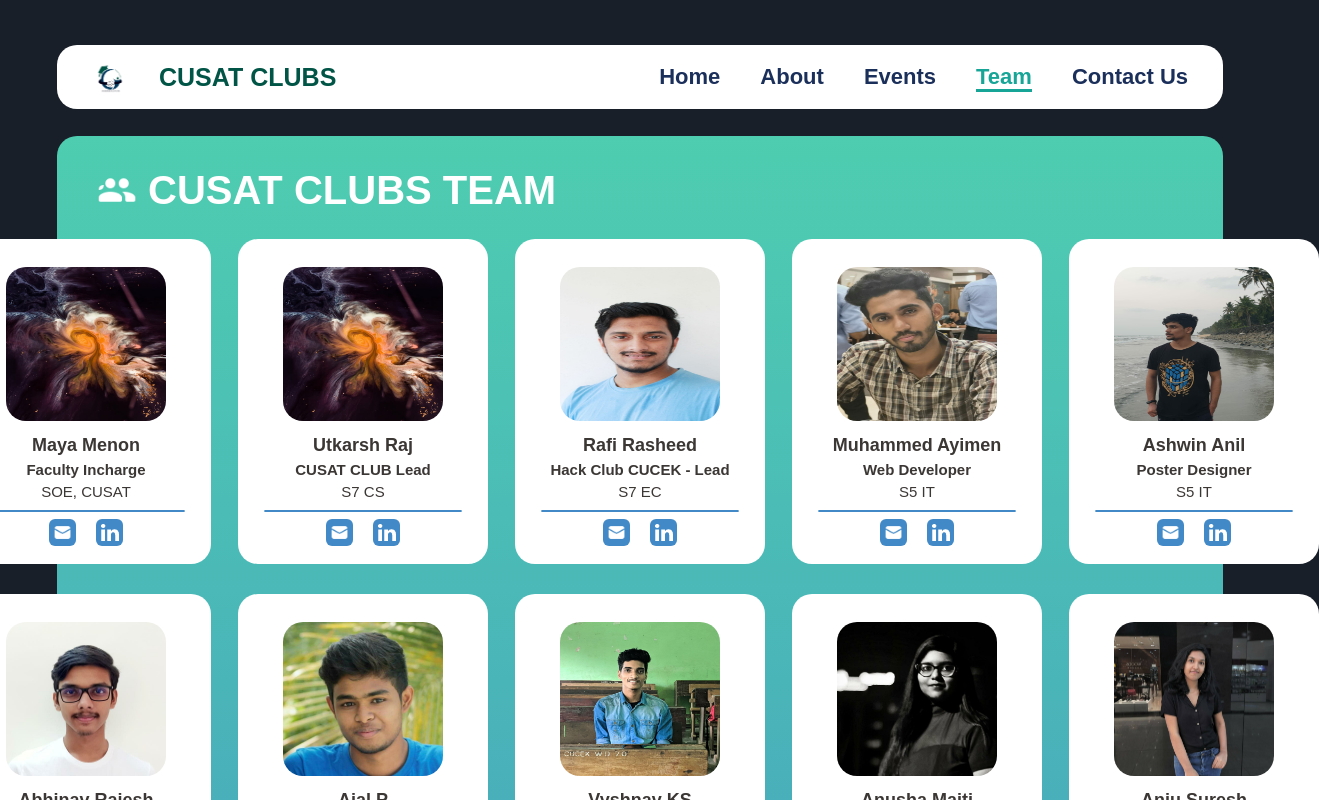
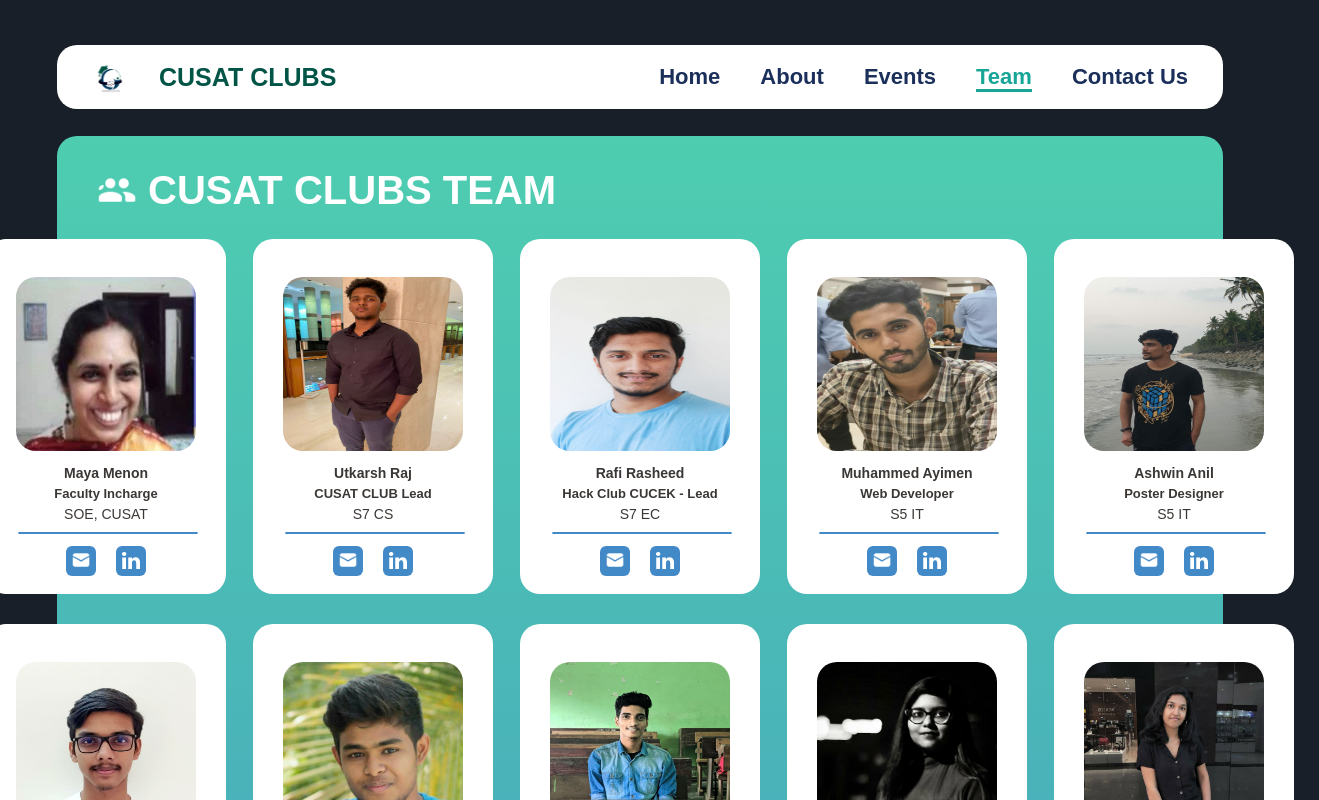
Before and after one commit to i-aiymen/CUSAT-club, a React (Create React App) app in the folder cusat_club_website/: page /team in a window 1280 px wide. Shown: the top 800 px of the page, 1319 px wide, since content can reach past the window. Built offline with nearby package versions, Linux system fonts and the light colour scheme.

Commit message:
Updated: All the team members details in teams page

```diff
--- a/cusat_club_website/src/arrow.css
+++ b/cusat_club_website/src/arrow.css
@@ -181,3 +181,41 @@
 	position: relative;
 	top: 5px;
 }
+
+@media only screen and (max-width: 1870px) {
+	.dot1 {
+		height: 35px;
+		width: 35px;
+	}
+
+	.Social {
+		width: 25px;
+		height: 25px;
+	}
+
+	.Social1 {
+		top: 7px;
+	}
+	.dot1.dot2 {
+		bottom: 10px;
+	}
+}
+
+@media only screen and (max-width: 1500px) {
+	.dot1 {
+		height: 30px;
+		width: 30px;
+	}
+
+	.Social {
+		width: 20px;
+		height: 20px;
+	}
+
+	.Social1 {
+		top: 6px;
+	}
+	.dot1.dot2 {
+		bottom: 6px;
+	}
+}
--- a/cusat_club_website/src/components/teamDesktop/TeamCard.js
+++ b/cusat_club_website/src/components/teamDesktop/TeamCard.js
@@ -1,7 +1,6 @@
 import React from "react";
 import "../../arrow.css"
 import { StyleSheet, css } from "aphrodite";
-import Img from "../../assets/logo/img.jpg";
 import { COLORS } from "../../styles/Constants";
 import Team from "../../assets/icons/Teams 2nd page.png";
 import Mail from "../../assets/icons/MAIL.png";
@@ -25,6 +24,8 @@
 import Pratheeksha from "../../assets/images/pratheeksha.jpg";
 import Midhuna from "../../assets/images/midhuna.jpg";
 import Aswanth from "../../assets/images/aswanth.jpg";
+import Utkarsh from "../../assets/images/Utkarsh.jpg";
+import Maya from "../../assets/images/Maya.jpg";
 
 const Main = () => {
 	return (
@@ -40,7 +41,7 @@
 					<div className={css(styles.profile_card)}>
 						<div className={css(styles.profile_content)}>
 							<div className={css(styles.profile_image)}>
-								<img src={Img} alt="first user" className={css(styles.img)}/>
+								<img src={Maya} alt="first user" className={css(styles.img)}/>
 							</div>
 							<div className={css(styles.desc)}>
 								<div className={css(styles.name)}>Maya Menon</div>
@@ -57,7 +58,7 @@
 					<div className={css(styles.profile_card)}>
 						<div className={css(styles.profile_content)}>
 							<div className={css(styles.profile_image)}>
-								<img src={Img} alt="first user" className={css(styles.img)}/>
+								<img src={Utkarsh} alt="first user" className={css(styles.img)}/>
 							</div>
 							<div className={css(styles.desc)}>
 								<div className={css(styles.name)}>Utkarsh Raj</div>
@@ -451,7 +452,12 @@
 	link: {
 		marginTop: "10px",
 		marginBottom: "5px",
-		marginLeft: "20px"
+		marginLeft: "20px",
+		'@media only screen and (max-width: 1870px)': {
+			marginTop: "15px"
+
+		},
+
 	},
 	profile_card: {
 		backgroundColor: "#ffffff",
@@ -459,6 +465,20 @@
 		height: "325px",
 		borderRadius: "20px",
 		margin: "20px 11px 10px 11px",
+		'@media only screen and (max-width: 1870px)': {
+			width: "310px",
+			height: "410px"
+
+		},
+		'@media only screen and (max-width: 1680px)': {
+			width: "270px",
+			height: "385px"
+
+		},
+		'@media only screen and (max-width: 1500px)': {
+			width: "240px",
+			height: "355px",
+		},
 	},
 	profile_content: {
 		padding:"15px",
@@ -468,6 +488,21 @@
 		width: "160px",
 		height: "154px",
 		borderRadius: "20px",
+		'@media only screen and (max-width: 1870px)': {
+			width: "220px",
+			height: "200px",
+			marginTop: "10px"
+
+		},
+		'@media only screen and (max-width: 1680px)': {
+			width: "195px",
+			height: "189px"
+
+		},
+		'@media only screen and (max-width: 1500px)': {
+			width: "180px",
+			height: "174px",
+		},
 	},
 	profile_image: {
 		textAlign: "center",
@@ -480,17 +515,49 @@
 		fontSize: "18px",
 		fontWeight: 900,
 		marginTop: "10px",
+		'@media only screen and (max-width: 1870px)': {
+			fontSize: "20px",
+
+		},
+		'@media only screen and (max-width: 1680px)': {
+			fontSize: "18px",
+
+		},
+		'@media (max-width: 1500px)': {
+			fontSize: "14px",
+
+		},
 	},
 	desig: {
 	fontSize: "15px",
 	fontWeight: "bold",
 	color: "#3B3735",
 	marginTop: "5px",
+	'@media only screen and (max-width: 1870px)': {
+		fontSize: "18px",
+
+	},
+	'@media only screen and (max-width: 1680px)': {
+		fontSize: "16px",
+
+	},
+	'@media (max-width: 1500px)': {
+		fontSize: "13px",
+
+	},
 	},
 	dep: {
 		color: "#3B3735",
 		fontSize: "15px",
 		marginTop: "5px",
+		'@media only screen and (max-width: 1870px)': {
+			fontSize: "18px",
+
+		},
+		'@media only screen and (max-width: 1680px)': {
+			fontSize: "14px",
+
+		},
 	},
 	hr: {
 		height:"2px",
@@ -498,9 +565,21 @@
 		border: "1px solid #428AC7",
 		background: "#428AC7",
 		borderRadius: "50px",
-		marginLeft: "11px",
+		marginLeft: "20px",
 		marginRight: "11px",
 		marginTop: "10px",
+		'@media only screen and (max-width: 1870px)': {
+			width: "220px",
+			marginLeft: "28px",
+
+		},
+		'@media only screen and (max-width: 1680px)': {
+			width: "195px",
+		},
+		'@media only screen and (max-width: 1500px)': {
+			width: "180px",
+			marginLeft: "17px",
+		},
 	},
 });
 
```
Also changed, not shown: cusat_club_website/src/assets/images/Maya.jpg (added), cusat_club_website/src/assets/images/Utkarsh.jpg (added).
